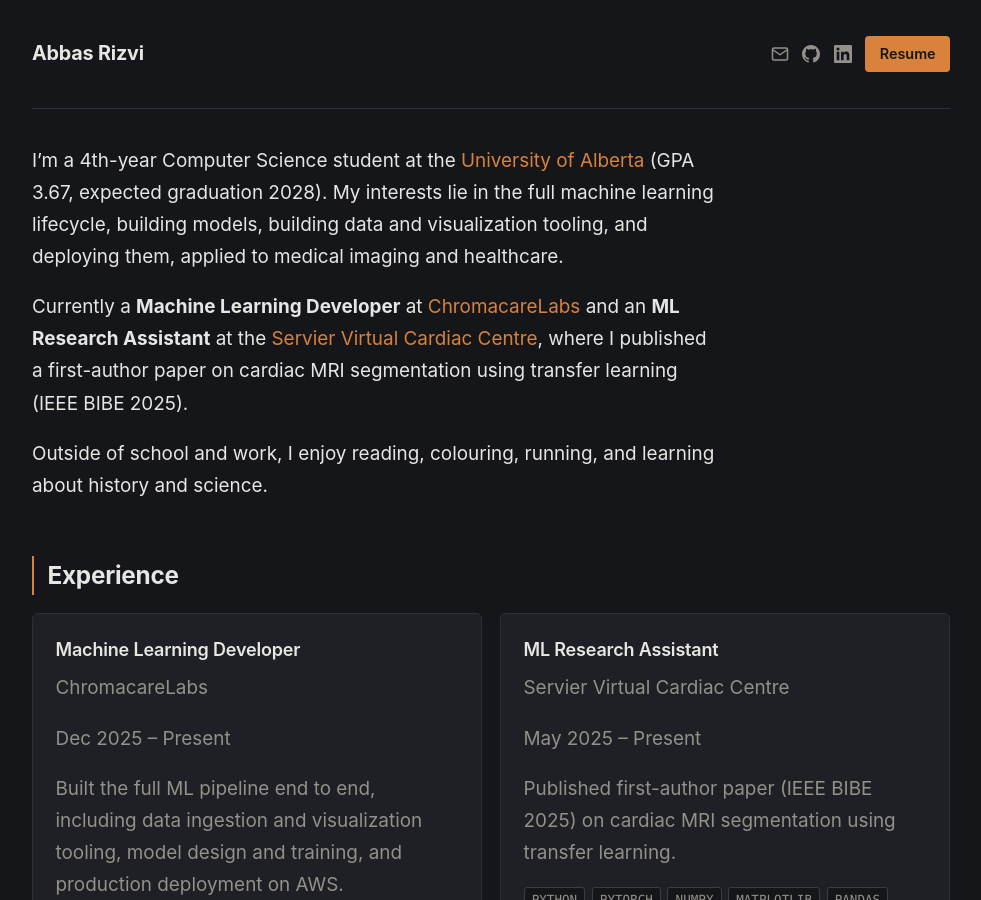
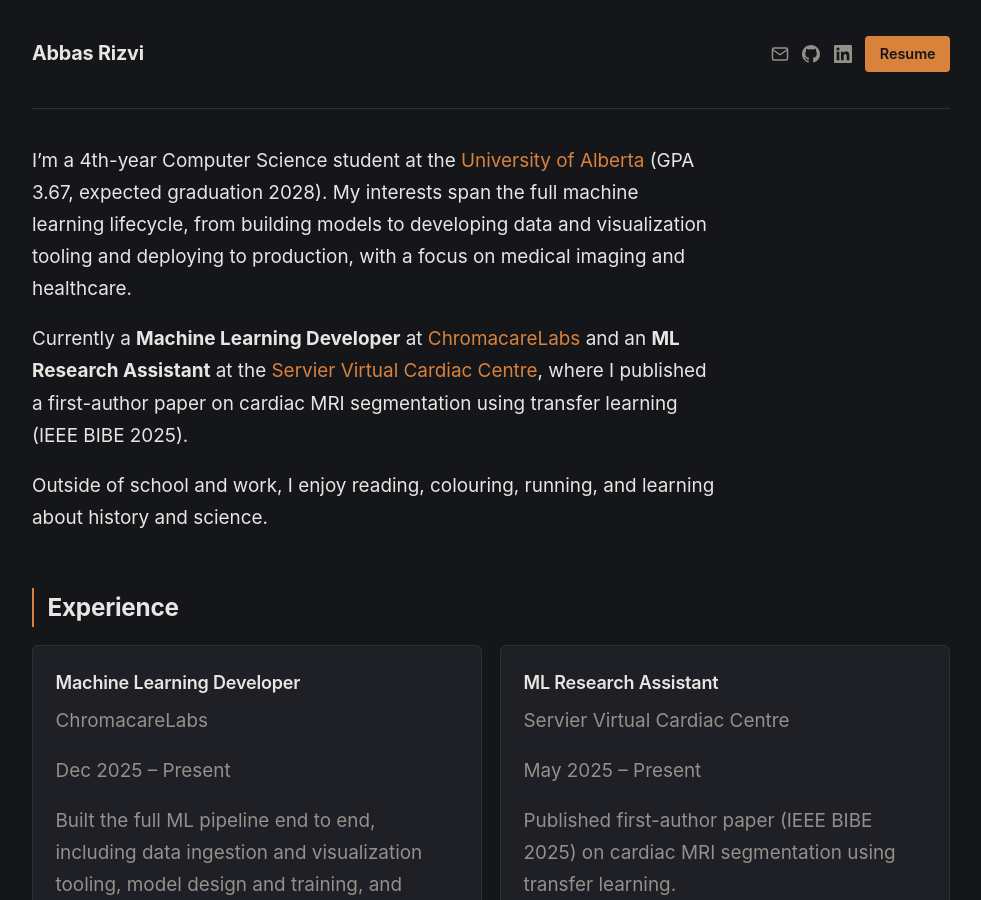
Before and after one commit to wowow2/wowow2.github.io, a Jekyll site: the page built from index.md, in a window 1280 px wide and 900 px high. Shown: the whole window, without its empty margins (149-1130 px from the left). Built offline with Jekyll 4.4.1, drawn with Linux system fonts in a browser that asks for light colours.

Commit message:
fix(site): polish interests sentence for flow
- replace repetitive building, building and awkward applied to with from building models to developing data and visualization tooling and deploying to production, with a focus on

```diff
--- a/index.md
+++ b/index.md
@@ -5,7 +5,7 @@ title: Home
 
 I'm a 4th-year Computer Science student at the
 [University of Alberta](https://www.ualberta.ca/) (GPA 3.67, expected graduation 2028).
-My interests lie in the full machine learning lifecycle, building models, building data and visualization tooling, and deploying them, applied to medical imaging and healthcare.
+My interests span the full machine learning lifecycle, from building models to developing data and visualization tooling and deploying to production, with a focus on medical imaging and healthcare.
 
 Currently a **Machine Learning Developer** at [ChromacareLabs](https://chromacarelabs.com/)
 and an **ML Research Assistant** at the
```
